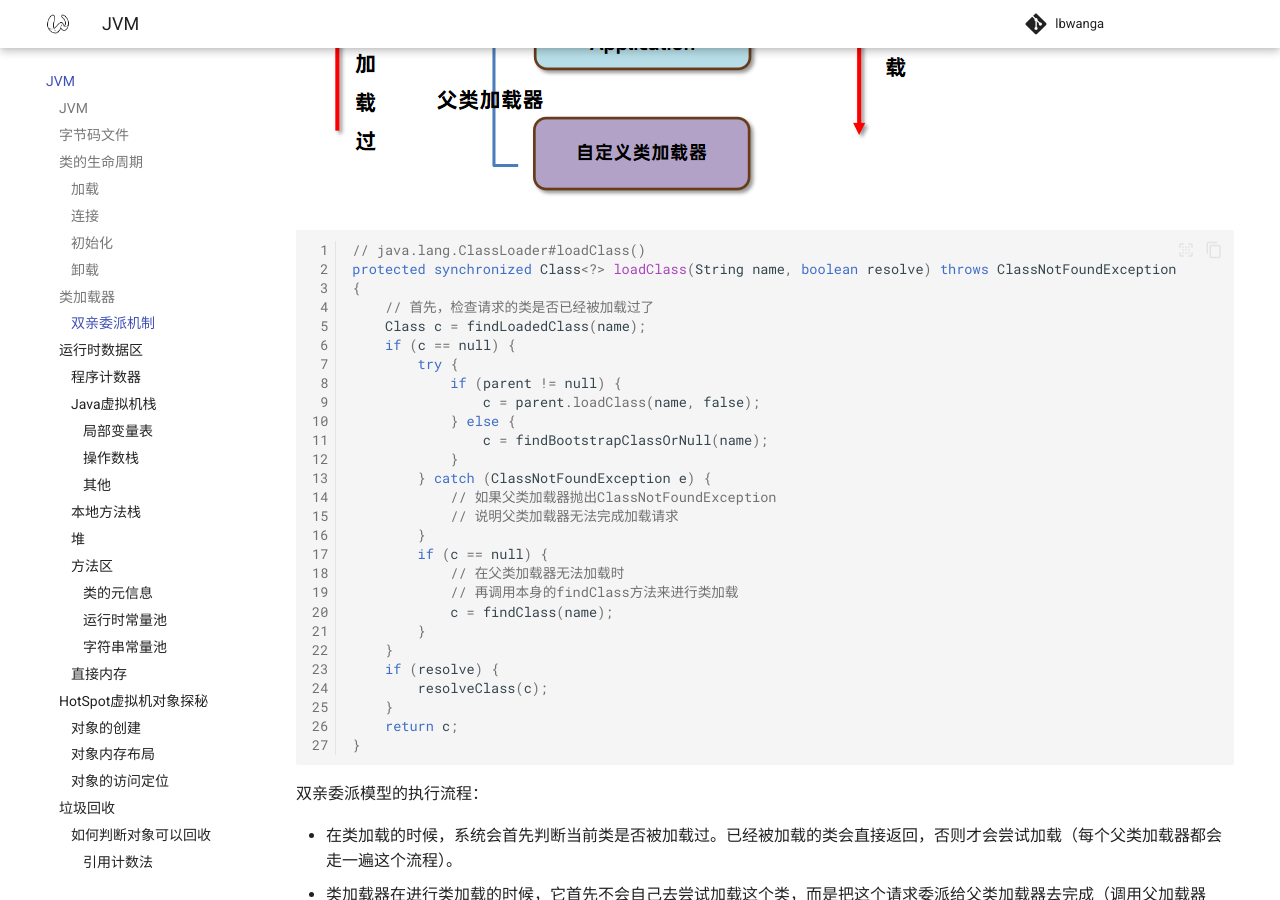
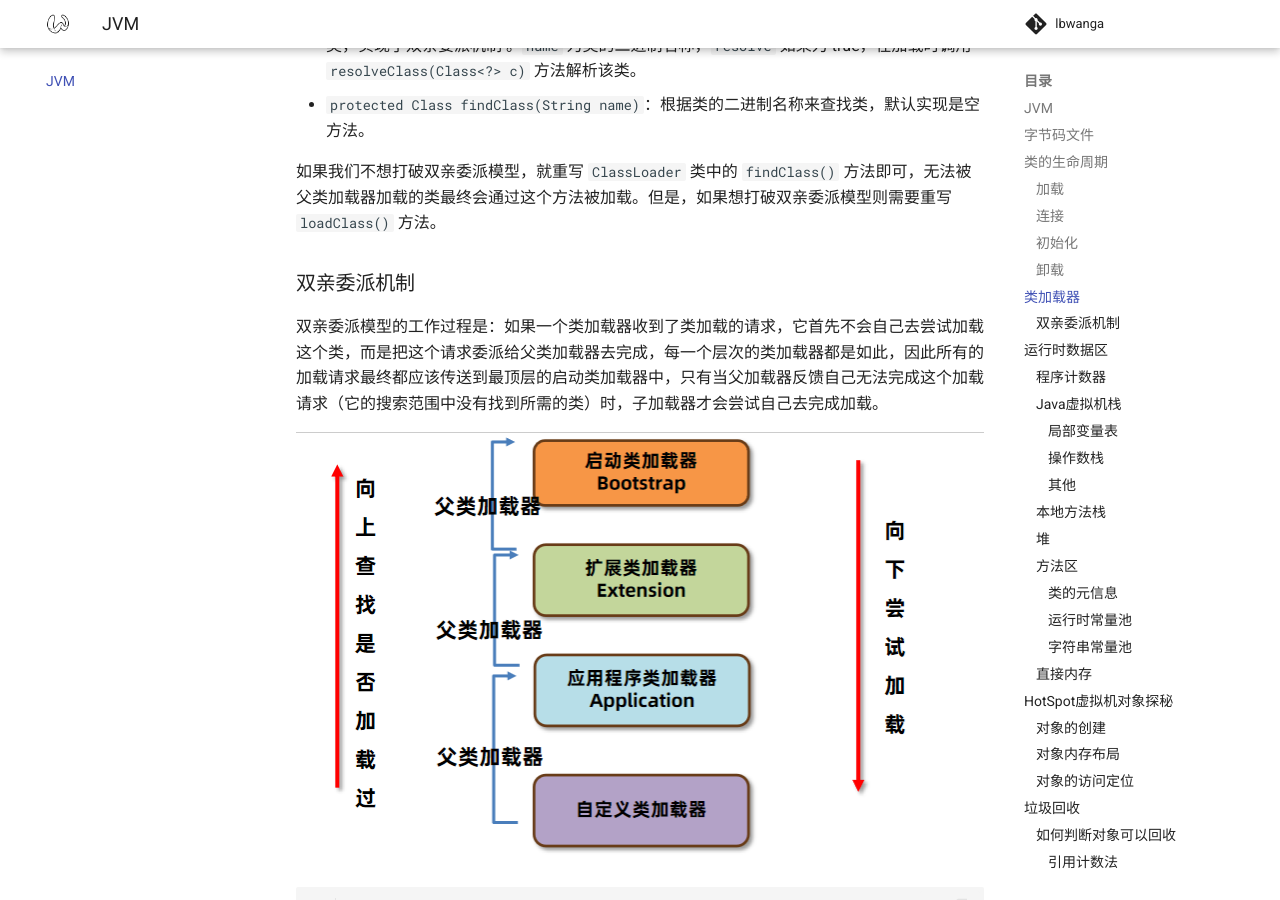
Before and after one commit to lbwanga/lbwanga.github.io, an MkDocs documentation site: the page built from docs/JVM/JVM.md, in a window 1280 px wide and 900 px high, scrolled down 8046 px. Built offline with MkDocs 1.6.1 and Material for MkDocs 9.7.7, drawn with Linux system fonts in a browser that asks for light colours; comment, search, counter and statistics services are not loaded.

Commit message:
wang, fix: 更改配置

```diff
--- a/mkdocs.yml
+++ b/mkdocs.yml
@@ -5,6 +5,8 @@ site_author: wang
 site_url: https://lbwanga.github.io/
 strict: false
 use_directory_urls: false
+hide:
+  - navigation
 
 # Repository
 repo_name: lbwanga
@@ -41,7 +43,6 @@ theme:
     - navigation.instant
     - navigation.path
     - toc.follow
-    - toc.integrate
 
 
 # Customization
```
